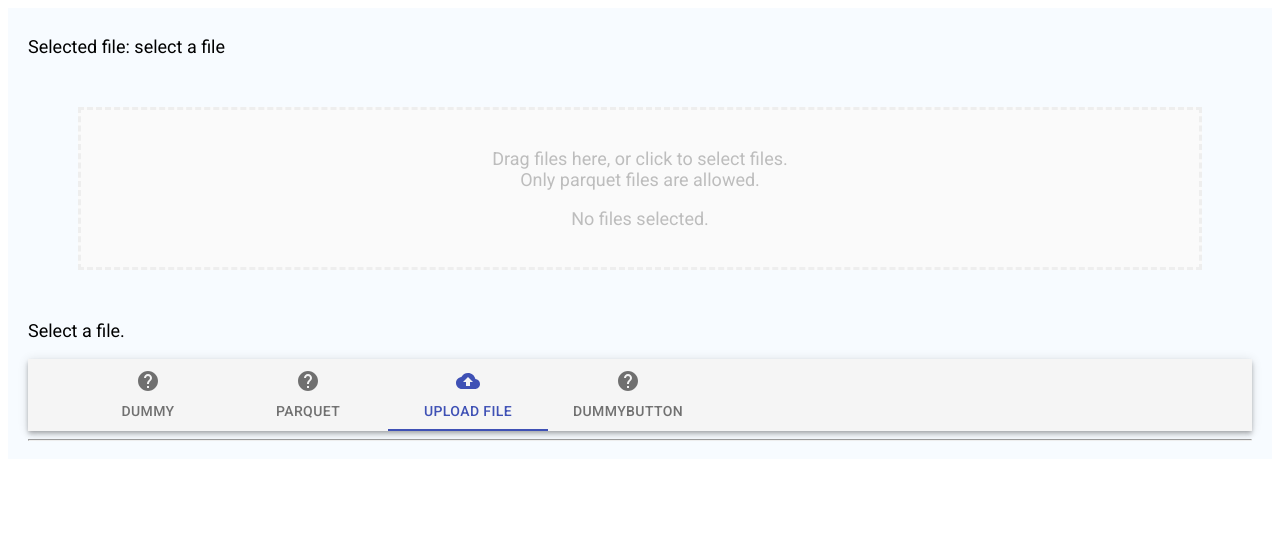
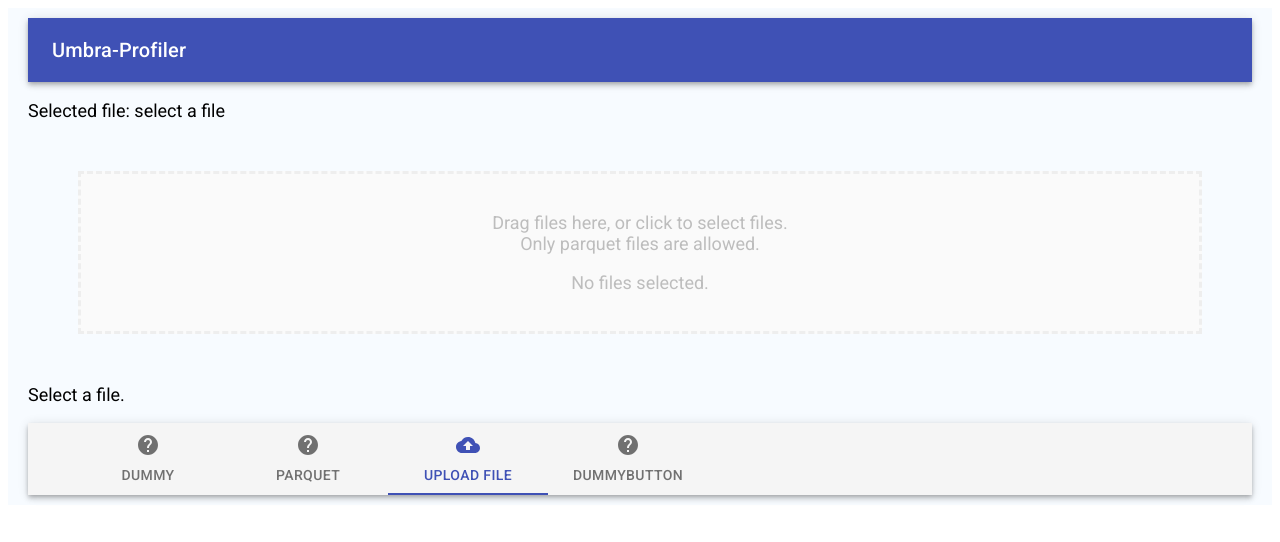
Before and after one commit to umbraperf/umbraperf, a React app: page /upload in a window 1280 px wide. Shown: the top 542 px of the page. Built offline with nearby package versions, Linux system fonts and the light colour scheme; the HTML template or start-up script is replaced by a standard one.

Commit message:
add app header

```diff
--- a/src/app.tsx
+++ b/src/app.tsx
@@ -17,6 +17,7 @@ import { WorkerAPI } from './worker_api';
 
 import HelpIcon from '@material-ui/icons/Help';
 import BackupIcon from '@material-ui/icons/Backup';
+import { AppBar, Toolbar, Typography } from '@material-ui/core';
 
 
 //Create Redux stroe
@@ -64,8 +65,18 @@ ReactDOM.render(
         <ReduxProvider store={store}>
             <BrowserRouter>
 
-                {/*                 style: css module with additional static class (cloud also be a seccond module)
- */}                <div className={`app ${styles.app}`}>
+                {/*                 style: css module with additional static class (cloud also be a seccond module) */}
+                <div className={`app ${styles.app}`}>
+
+                    <div className="appHeader">
+                        <AppBar position="static">
+                            <Toolbar>
+                                <Typography variant="h6" className={styles.appHeaderTitle}>
+                                    Umbra-Profiler
+                                </Typography>
+                            </Toolbar>
+                        </AppBar>
+                    </div>
 
                     <div className="appBody">
                         <Switch>
@@ -89,7 +100,6 @@ ReactDOM.render(
 
                         <TabPanel></TabPanel>
 
-                        <hr />
                     </div>
                 </div>
 
--- a/src/style/main-app.module.css
+++ b/src/style/main-app.module.css
@@ -4,5 +4,8 @@
     padding-bottom: 10px;
     padding-left: 20px;
     padding-right: 20px;
+}
 
+.appHeaderTitle{
+    flex-grow: 1,
 }
```
